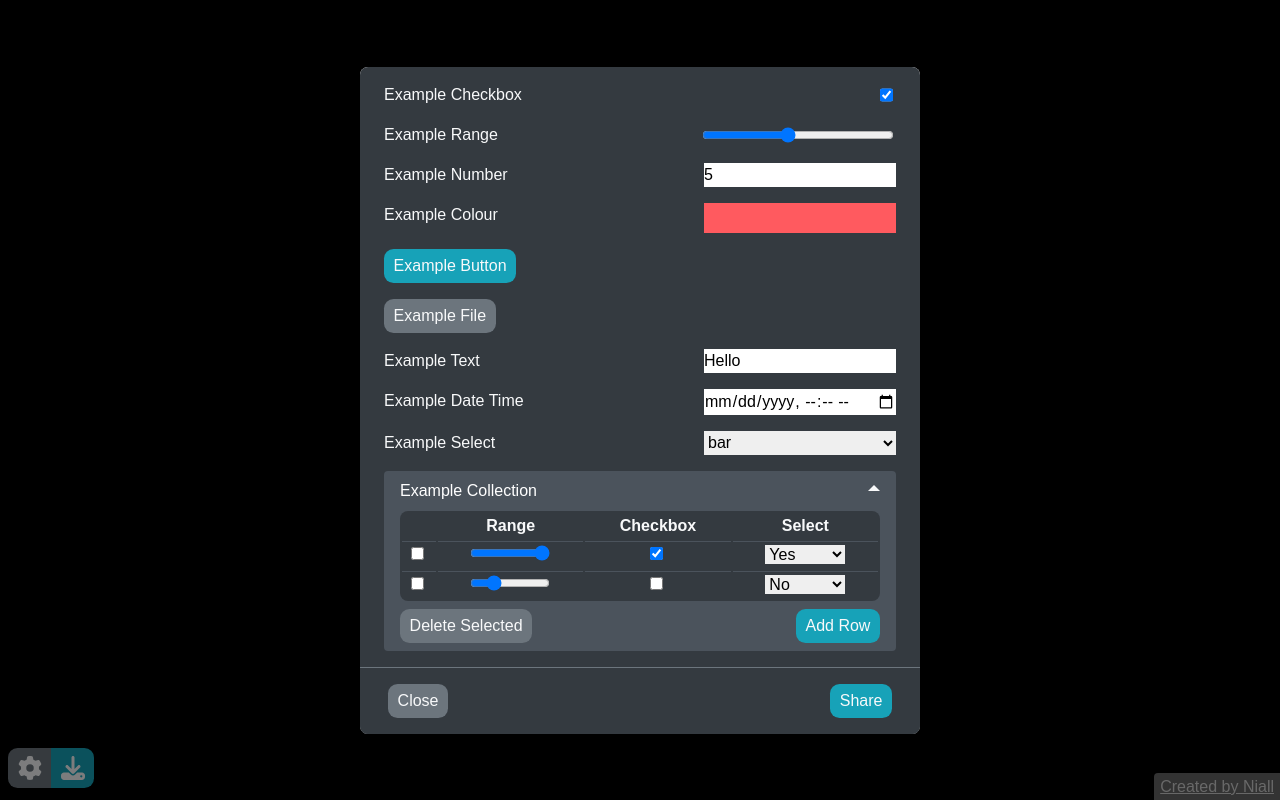
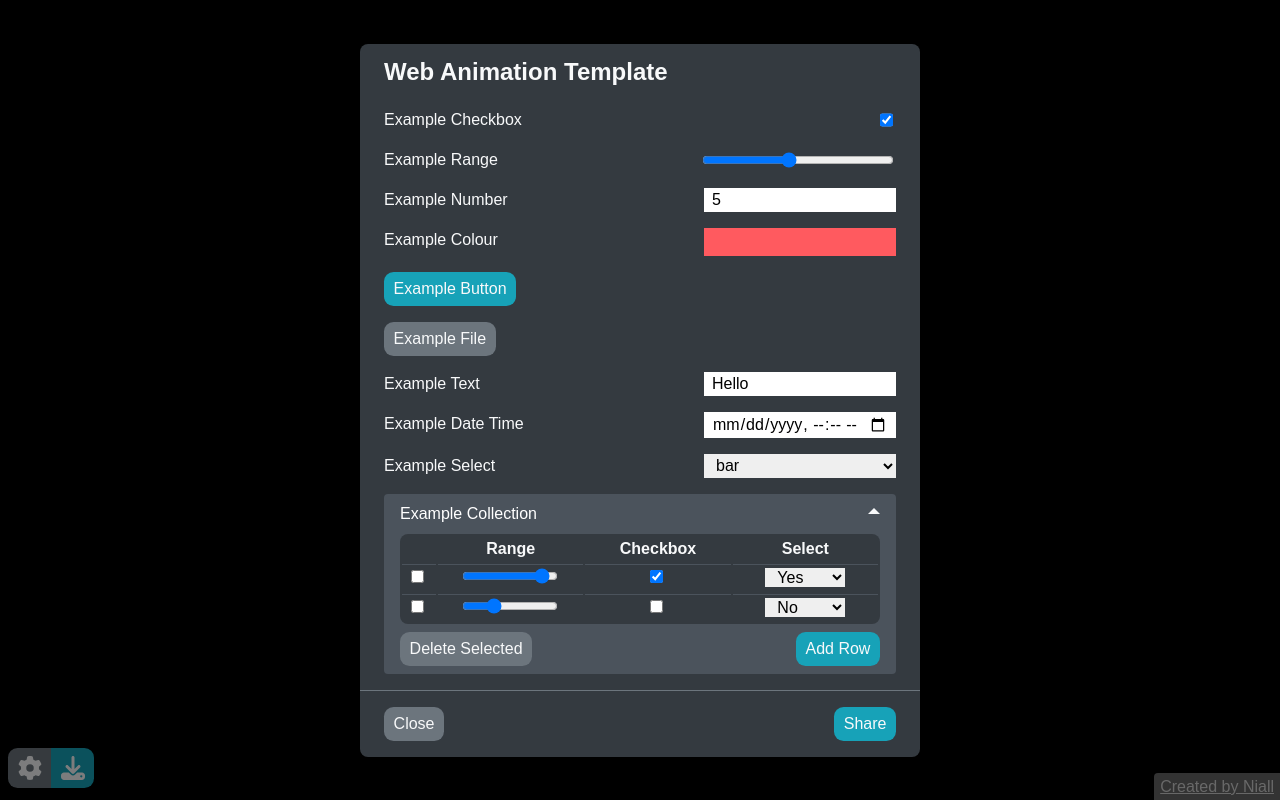
Before and after one commit to eniallator/Web-Animation-Template, a website built with webpack: page public/index.html in a window 1280 px wide. Both pictures are taken after a click on the button 29 px from the left and 768 px from the top of the page. Built offline with nearby package versions, Linux system fonts and the light colour scheme.

Commit message:
Made it accessible/nicer

```diff
--- a/public/index.html
+++ b/public/index.html
@@ -4,6 +4,8 @@
 <head>
   <meta charset="UTF-8" />
   <meta name="viewport" content="width=device-width, initial-scale=1.0" />
+  <meta name="description" content="Niall's web animation template" />
+  <meta name="theme-color" content="#343a40" />
   <meta http-equiv="X-UA-Compatible" content="ie=edge" />
   <title>TITLE</title>
   <link href="./styles.css" rel="stylesheet" />
@@ -11,11 +13,13 @@
 </head>
 
 <body>
-  <canvas></canvas>
-  <div id="credit">
-    <a href="https://eniallator.com" target="_blank"><span>Created by Niall</span></a>
-  </div>
-  <section id="parameter-config" class="dropup dropdown" aria-labelledby="config-dropdown-btn">
+  <main>
+    <canvas></canvas>
+    <section id="credit">
+      <a href="https://eniallator.com" target="_blank"><span>Created by Niall</span></a>
+    </section>
+  </main>
+  <section id="parameter-config" role="dialog" aria-label="Parameter configuration menu">
     <div class="overlay-btns">
       <button id="config-dropdown-btn" class="secondary" title="Config">
         <svg xmlns="http://www.w3.org/2000/svg" height="1em"
@@ -34,7 +38,9 @@
     </div>
     <dialog id="config-modal">
       <form>
-        <div id="cfg-outer"></div>
+        <h1>Web Animation Template</h1>
+        <section id="cfg-outer">
+        </section>
         <div class="dialog-actions">
           <button class="secondary" formmethod="dialog">Close</button>
           <button type="button" id="share-btn" class="primary">Share</button>
--- a/public/styles.css
+++ b/public/styles.css
@@ -1,5 +1,6 @@
 html,
-body {
+body,
+main {
   height: 100%;
   overflow-y: hidden;
   margin: 0;
@@ -16,16 +17,21 @@ body {
 
 input:not([type="checkbox"]),
 select {
+  border: 0;
+  font: inherit;
+  font-size: inherit;
+  padding: 0 0.5rem;
+}
+input:not([type="checkbox"]) {
+  width: 11rem;
+}
+select,
+input[type="color"] {
   width: 12rem;
-  border: 0;
-  padding: 0;
-  font: inherit;
 }
 
 input[type="color"] {
-  appearance: none;
-  border: none;
-  height: 30px;
+  height: 1.75rem;
   padding: 0;
 }
 input[type="color"]::-webkit-color-swatch-wrapper {
@@ -240,11 +246,13 @@ dialog {
   padding: 0;
   border: 0;
   border-radius: 0.5rem;
+  background-color: var(--bg-primary);
 }
 
 @media (max-width: 440px) {
   dialog {
     width: 100%;
+    border-radius: 0;
   }
 
   .config-item {
@@ -275,14 +283,23 @@ dialog::backdrop {
 }
 
 dialog form {
-  background-color: var(--bg-primary);
   color: var(--text-primary);
 }
 
-#cfg-outer {
-  overflow-y: auto;
+h1,
+#cfg-outer,
+dialog .dialog-actions {
   max-width: 100%;
   padding: 1rem 1.5rem;
+}
+
+h1 {
+  margin: 0;
+}
+
+#cfg-outer {
+  padding: 0.5rem 1.5rem 1rem;
+  overflow-y: auto;
   display: flex;
   flex-direction: column;
 }
@@ -297,10 +314,8 @@ dialog form {
 dialog .dialog-actions {
   position: sticky;
   bottom: 0;
-  background-color: var(--bg-primary);
   display: flex;
   justify-content: space-between;
   flex-direction: row;
-  padding: 1rem 1.75rem;
   border-top: 1px solid #6c757d;
 }
```
